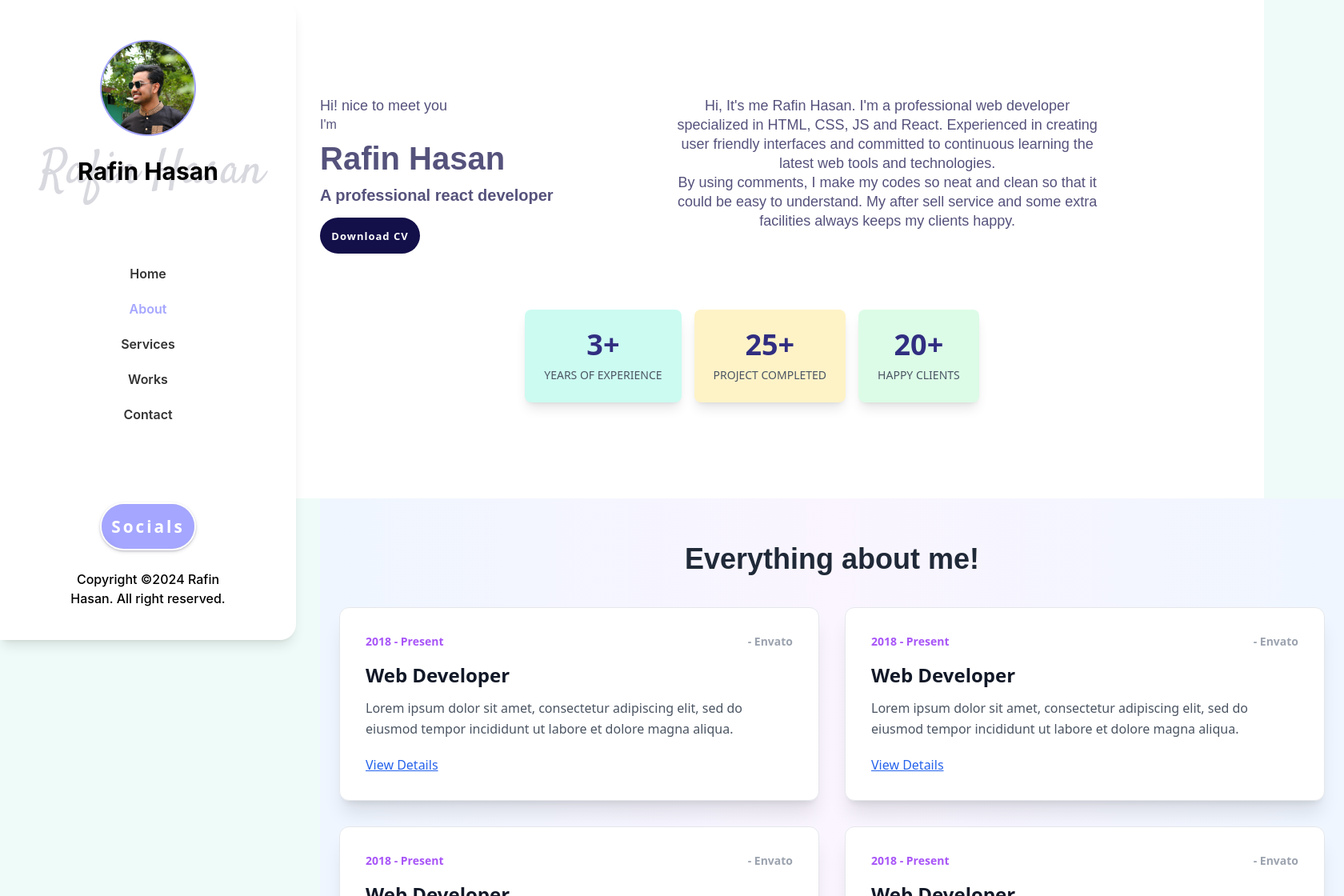
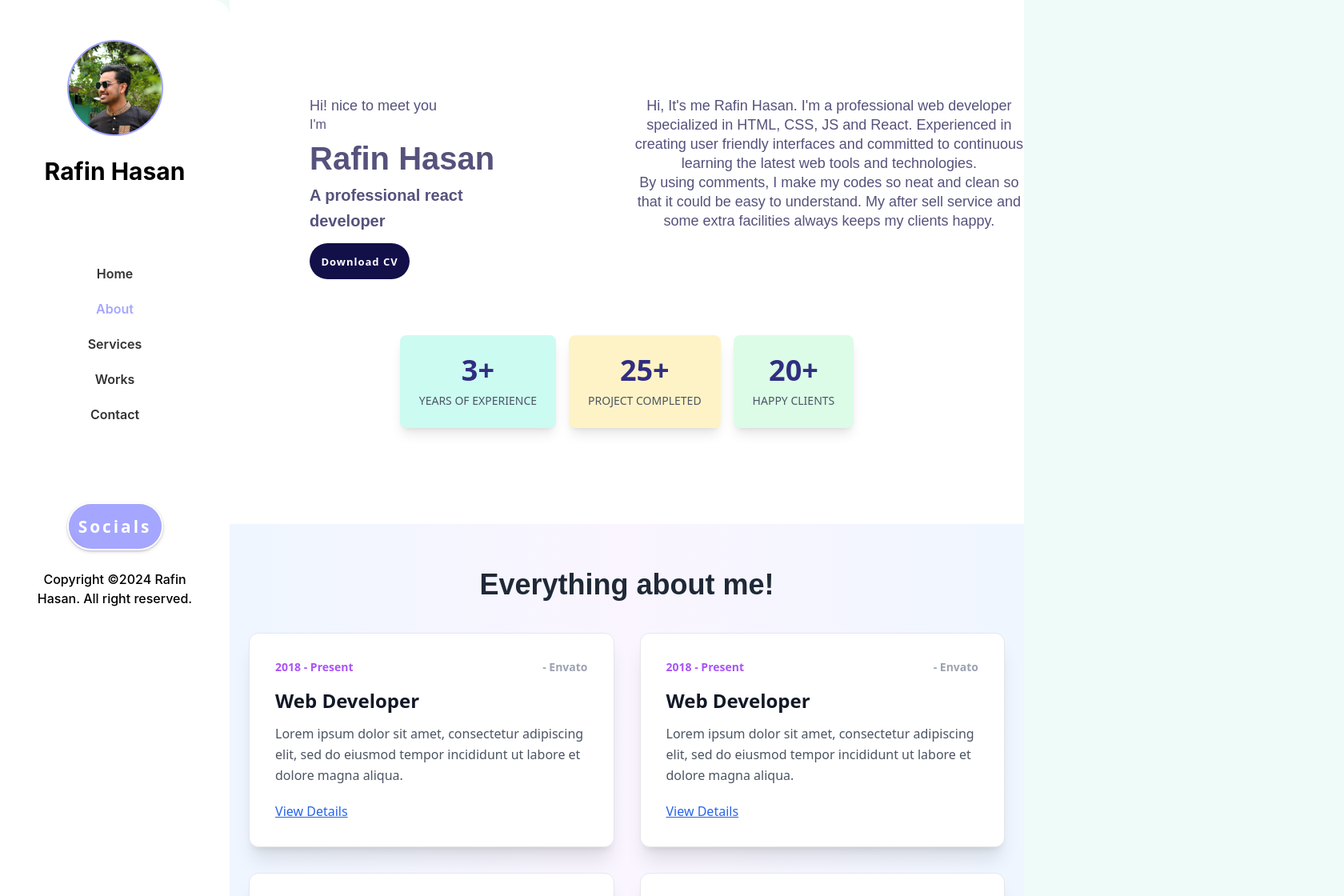
Before and after one commit to Rafin-Hasan/Portfolio-main, a React (Vite) app: page /about in a window 1280 px wide. Shown: the top 1120 px of the page at 80% size, 1680 px wide, since content can reach past the window. Built offline with nearby package versions, Linux system fonts and the light colour scheme; a web font is replaced by a local one.

Commit message:
modified:   src/Components/About/AboutComponent.jsx 	modified:   src/Components/Home/HomeComponent.jsx 	modified:   src/Components/Navber/NavberComponent.jsx 	modified:   src/Components/Service/ServiceComponent.jsx 	modified:   src/Layouts/LayoutOne.jsx

```diff
--- a/src/Components/About/AboutComponent.jsx
+++ b/src/Components/About/AboutComponent.jsx
@@ -6,7 +6,7 @@ import DownloadButton from "./DownloadButton";
 const AboutComponent = () => {
   return (
     <>
-      <section className="bg-white w-full ml-[300px] ">
+      <section className="bg-white w-full ">
         <div className="container">
           <div className="flex gap-[145px]">
             <div className="pt-[120px] pl-[100px] text-[#55527C]">
@@ -39,7 +39,7 @@ const AboutComponent = () => {
           </div>
         </div>
       </section>
-      <section className="container ml-[400px]">
+      <section className="container">
         <Experience />
       </section>
     </>
--- a/src/Components/Home/HomeComponent.jsx
+++ b/src/Components/Home/HomeComponent.jsx
@@ -13,7 +13,7 @@ const HomeComponent = () => {
 
   return (
     <>
-      <section className="bg ml-[300px]">
+      <section className="bg ">
         <div className="flex gap-[119px] container">
           <div>
             <div className="mt-[166px]" data-aos="fade-up">
--- a/src/Components/Navber/NavberComponent.jsx
+++ b/src/Components/Navber/NavberComponent.jsx
@@ -7,11 +7,11 @@ import "./NavberComponent.css";
 const NavberComponent = () => {
   return (
     <>
-      <nav className="fixed top-0 left-0 h-full bg-white w-[370px] shadow-lg flex flex-col gap-[93px] pt-[50px] rounded-r-[20px]">
+      <nav className=" bg-white w-[370px] shadow-lg flex flex-col gap-[93px] pt-[50px] rounded-r-[20px]">
         {/* =========== Logo and Name part starts ============= */}
         <div>
           <motion.img
-            className="px-[125px]"
+            className="m-auto"
             src="./img/logo.png"
             alt="logo"
             initial={{ opacity: 0, scale: 0.5 }}
--- a/src/Components/Service/ServiceComponent.jsx
+++ b/src/Components/Service/ServiceComponent.jsx
@@ -48,7 +48,7 @@ const ServiceComponent = () => {
   ];
 
   return (
-    <section className="py-12 px-6 bg-gradient-to-r from-blue-50 via-purple-50 to-blue-50 ml-[400px]">
+    <section className="py-12 px-6 bg-gradient-to-r from-blue-50 via-purple-50 to-blue-50 ">
       <div className="container mx-auto">
         <div className="flex justify-between items-center mb-8">
           <h2 className="text-4xl poppins font-extrabold text-gray-800">
--- a/src/Layouts/LayoutOne.jsx
+++ b/src/Layouts/LayoutOne.jsx
@@ -4,10 +4,10 @@ import { Outlet } from "react-router-dom";
 
 const LayoutOne = () => {
   return (
-    <>
+    <div className="flex">
       <Navber />
       <Outlet />
-    </>
+    </div>
   );
 };
 
```
